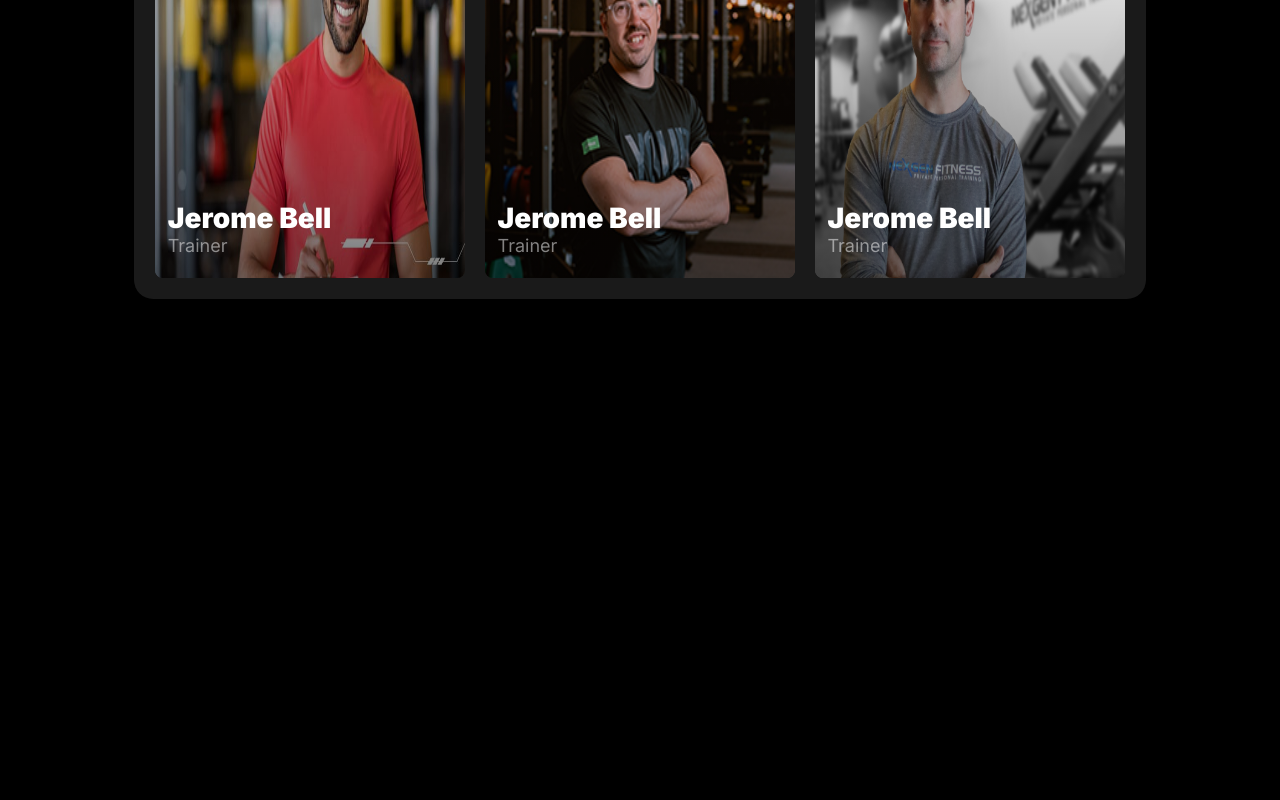
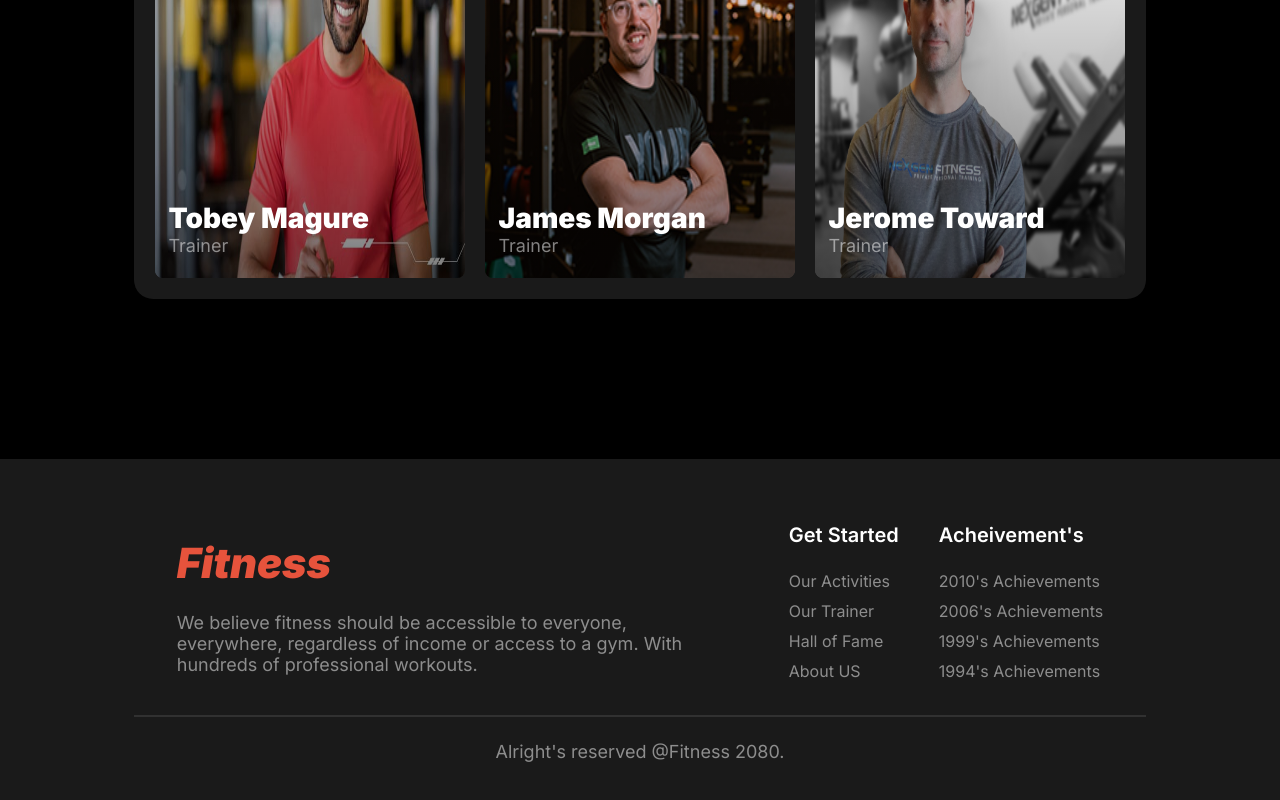
Before and after one commit to rejoanulferdoush/versatile, a SvelteKit app: page / in a window 1280 px wide. Shown: the part 4490-5290 px from the top of the page. Before the commit the page ends 4788 px from the top, so only its background shows below. Built offline with nearby package versions, Linux system fonts and the light colour scheme; a web font is replaced by a local one.

Commit message:
footer and all is done

```diff
--- a/src/app.css
+++ b/src/app.css
@@ -51,6 +51,12 @@ body {
   font-family: var(--font-family-inter);
   font-size: var(--font-size-base);
   font-weight: var(--font-weight-bold);
+  color: var(--color-primary-white);
+}
+.section__text--base {
+  font-family: var(--font-family-inter);
+  font-size: var(--font-size-lg);
+  font-weight: var(--font-weight-medium);
   color: var(--color-primary-white);
 }
 .primary__text {
@@ -687,3 +693,45 @@ header::before {
     }
   }
 }
+/* footer styles */
+.foot__container{
+  padding: 4rem clamp(4rem, calc(8rem + 0.5vw), 9.375rem);
+  background: var(--color-primary-light);
+  & .foot__content--container{
+    display: flex;
+    justify-content: center;
+    align-items: center;
+    gap: 100px;
+    & .foot__left{
+      width: 40vw;
+    }
+    & .foot__right{
+
+      display: flex;
+      justify-content: center;
+      align-items: center;
+      gap: 40px;
+      & ul > li{
+        list-style: none;
+        margin-bottom: 10px;
+        & a{
+          text-decoration: none;
+          font-family: var(--font-family-inter);
+          color: var(--color-primary-secondary);
+
+          &:hover{
+            color: var(--color-primary-white);
+            transition: 0.5s ease;
+          }
+        }
+      }
+    }
+  }
+  & .foot__end{
+    text-align: center;
+
+    & .end__line{
+      border: 1px solid var(--color-primary-light);
+    }
+  }
+}
--- a/src/media.css
+++ b/src/media.css
@@ -219,6 +219,17 @@
       }
     }
   }
+  /* footer */
+  .foot__container{
+    padding: 4rem clamp(2rem, calc(2rem + 0.5vw), 2rem);
+    & .foot__content--container{
+      flex-direction: column;
+      gap: 70px;
+      & .foot__left{
+        width: 100%;
+      }
+    }
+  }
 }
 
 @media screen and (min-width: 0px) and (max-width: 640px) {
--- a/src/routes/+page.svelte
+++ b/src/routes/+page.svelte
@@ -5,13 +5,17 @@
   import Training from "./components/training.svelte";
   import Bmi from "./components/bmi.svelte";
   import Team from "./components/team.svelte";
+  import Footer from "./components/footer.svelte";
 </script>
 
 <Hero
-hero__desc = "A huge selection of health and fitness content, healthy recipes and transformation stories to help you get fit and stay fit!";
+  hero__desc="A huge selection of health and fitness content, healthy recipes and transformation stories to help you get fit and stay fit!"
 />
 <Habits />
 <Extra />
 <Training />
 <Bmi />
 <Team />
+<Footer
+  foot__text="We believe fitness should be accessible to everyone, everywhere, regardless of income or access to a gym. With hundreds of professional workouts."
+/>
--- /dev/null
+++ b/src/routes/components/footer.svelte
@@ -0,0 +1,40 @@
+<script>
+  export let foot__text;
+</script>
+
+<footer class="foot__container margin__top--xxl">
+  <div class="foot__content--container">
+    <!-- foot left -->
+    <div class="foot__left">
+      <h1 class="logo">Fitness</h1>
+      <p class="primary__text margin__top--sm">{foot__text}</p>
+    </div>
+    <!-- foot right -->
+    <div class="foot__right">
+      <!-- get started -->
+      <div class="get__started">
+        <h3 class="section__text--base">Get Started</h3>
+        <ul class="margin__top--sm">
+          <li><a href="#">Our Activities</a></li>
+          <li><a href="#">Our Trainer</a></li>
+          <li><a href="#">Hall of Fame</a></li>
+          <li><a href="#">About US</a></li>
+        </ul>
+      </div>
+      <!-- calender -->
+      <div class="achievement__calender">
+        <h3 class="section__text--base">Acheivement's </h3>
+        <ul class="margin__top--sm">
+          <li><a href="#">2010's Achievements</a></li>
+          <li><a href="#">2006's Achievements</a></li>
+          <li><a href="#">1999's Achievements</a></li>
+          <li><a href="#">1994's Achievements</a></li>
+        </ul>
+      </div>
+    </div>
+  </div>
+  <div class="foot__end">
+    <div class="end__line margin__top--sm"></div>
+    <h4 class="primary__text margin__top--sm">Alright's reserved @Fitness 2080.</h4>
+  </div>
+</footer>
--- a/src/routes/components/team.svelte
+++ b/src/routes/components/team.svelte
@@ -10,44 +10,44 @@
   <!-- team gallery -->
   <div class="team__gallery--container margin__top--sm">
     <div class="team">
-        <img src="../img/trainer1.png" alt="" srcset="">
+      <img src="../img/trainer1.png" alt="" srcset="" />
       <div class="team__overlay">
         <h5 class="section__text--xl">Jerome Bell</h5>
         <p class="primary__text">Trainer</p>
       </div>
     </div>
     <div class="team">
-        <img src="../img/trainer2.png" alt="" srcset="">
+      <img src="../img/trainer2.png" alt="" srcset="" />
       <div class="team__overlay">
-            <h5 class="section__text--xl">Jerome Bell</h5>
+        <h5 class="section__text--xl">Alex Jones</h5>
         <p class="primary__text">Trainer</p>
       </div>
     </div>
     <div class="team">
-        <img src="../img/trainer3.png" alt="" srcset="">
+      <img src="../img/trainer3.png" alt="" srcset="" />
       <div class="team__overlay">
-            <h5 class="section__text--xl">Jerome Bell</h5>
+        <h5 class="section__text--xl">Cristopher Nolan</h5>
         <p class="primary__text">Trainer</p>
       </div>
     </div>
     <div class="team">
-        <img src="../img/trainer4.png" alt="" srcset="">
+      <img src="../img/trainer4.png" alt="" srcset="" />
       <div class="team__overlay">
-            <h5 class="section__text--xl">Jerome Bell</h5>
+        <h5 class="section__text--xl">Tobey Magure</h5>
         <p class="primary__text">Trainer</p>
       </div>
     </div>
     <div class="team">
-        <img src="../img/trainer5.png" alt="" srcset="">
+      <img src="../img/trainer5.png" alt="" srcset="" />
       <div class="team__overlay">
-            <h5 class="section__text--xl">Jerome Bell</h5>
+        <h5 class="section__text--xl">James Morgan</h5>
         <p class="primary__text">Trainer</p>
       </div>
     </div>
     <div class="team">
-        <img src="../img/trainer6.png" alt="" srcset="">
+      <img src="../img/trainer6.png" alt="" srcset="" />
       <div class="team__overlay">
-            <h5 class="section__text--xl">Jerome Bell</h5>
+        <h5 class="section__text--xl">Jerome Toward</h5>
         <p class="primary__text">Trainer</p>
       </div>
     </div>
```
Lines whose indentation alone changed are shown as unchanged.
